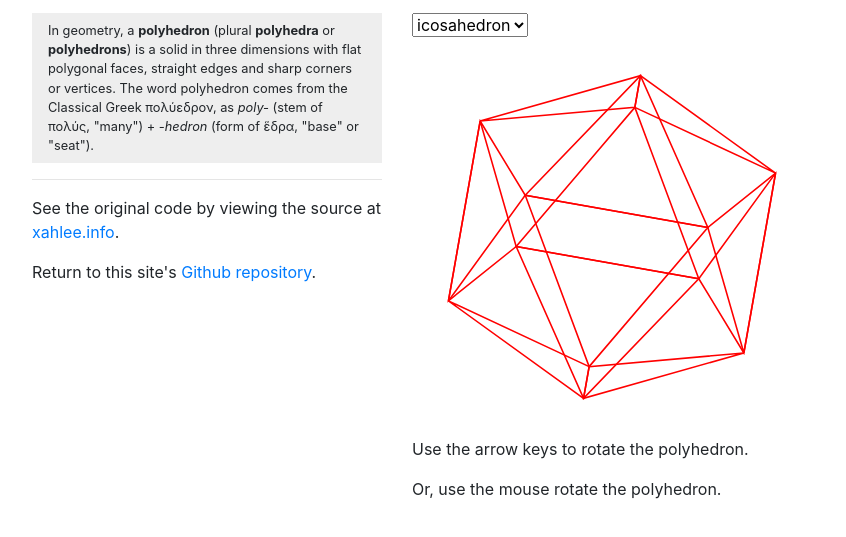
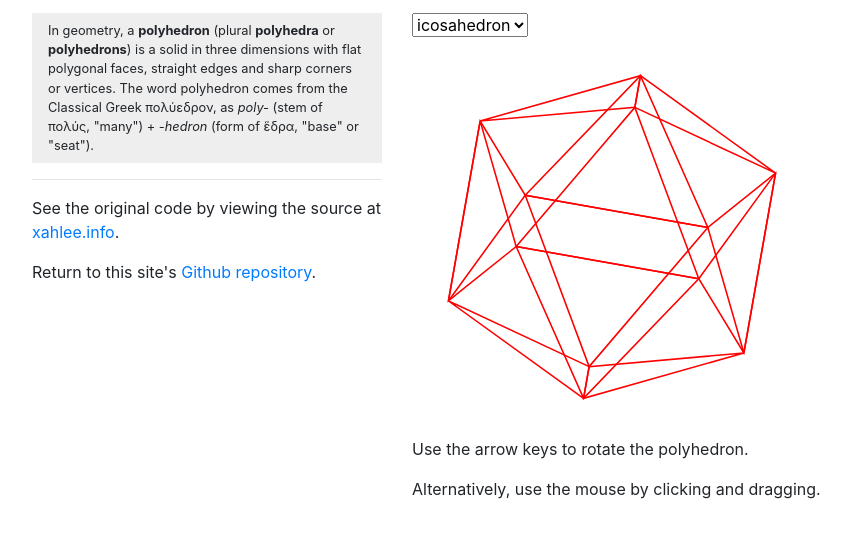
Before and after one commit to captainalan/xah-geometry, a plain HTML site: page index.html in a window 1280 px wide. Shown: the part 99-636 px from the top of the page, without its empty margins (53-899 px from the left). Drawn offline with nearby package versions, Linux system fonts and the light colour scheme.

Commit message:
More editorial stuff

```diff
--- a/index.html
+++ b/index.html
@@ -49,7 +49,7 @@ In geometry, a <b>polyhedron</b> (plural <b>polyhedra</b> or <b>polyhedrons</b>)
 
 	  <div id="svgArea"></div>
 	  <p>Use the arrow keys to rotate the polyhedron.</p>
-	  <p>Or, use the mouse rotate the polyhedron.</p>
+	  <p>Alternatively, use the mouse by clicking and dragging.</p>
 	</div>
       </div>
     </div>
```
